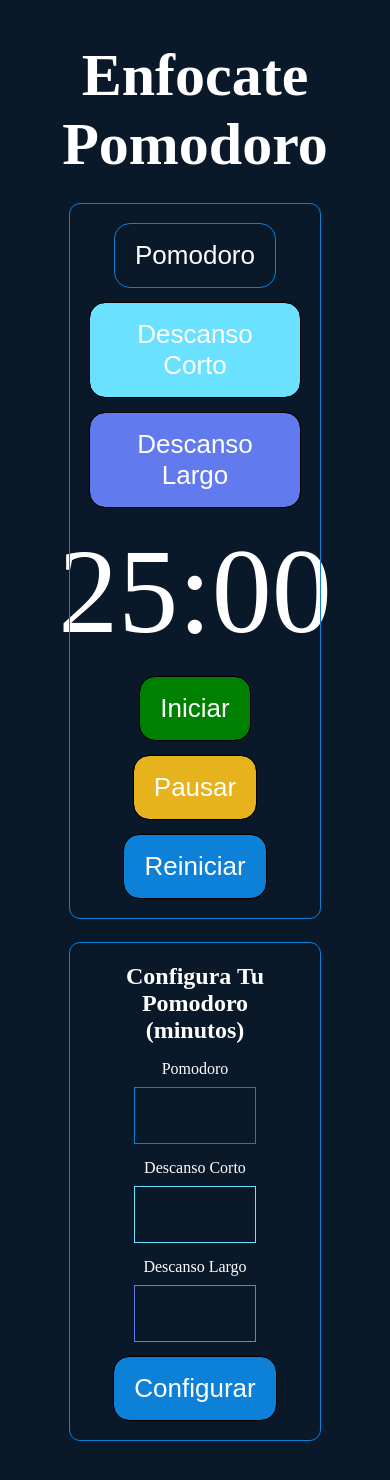
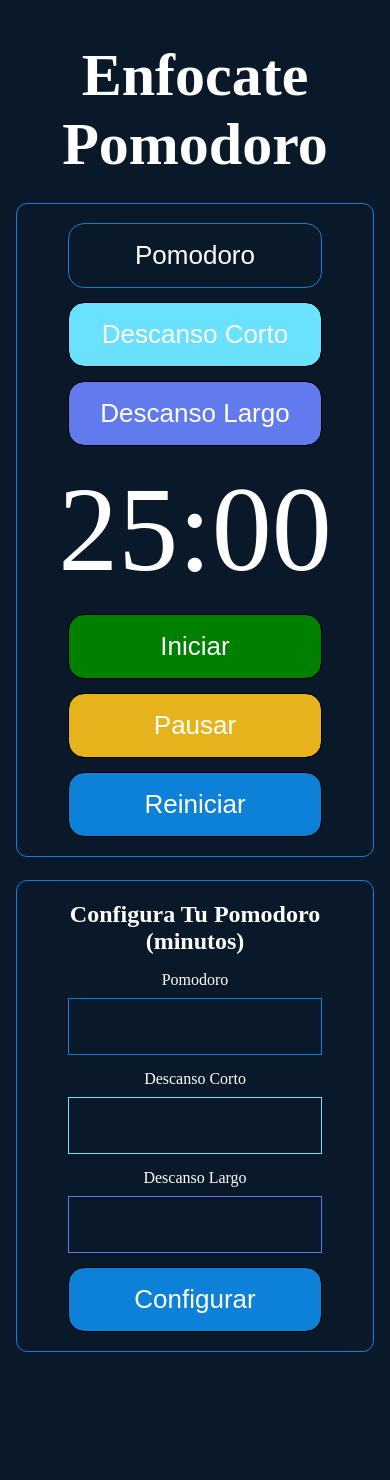
Before and after one commit to JeassonSuarez/pomodoro, a React (Vite) app: page / in a window 390 px wide. After the commit the page ends 1392 px from the top, so only its background shows below. Built offline with nearby package versions, Linux system fonts and the light colour scheme.

Commit message:
agregando algunos estilos que solucionan el resposive

```diff
--- a/src/App.css
+++ b/src/App.css
@@ -87,7 +87,7 @@ input {
 }
 
 h1 {
-    width: 60%;
+  width: 100%;
   font-size: 100px;
   text-align: center;
 }
@@ -199,10 +199,30 @@ h1 {
   color: #617aed;
 }
 
+@media (max-width: 767px){
+
+  .div-container-configuracion>div{
+    width: 80%;
+  }
+
+}
+
 @media (max-width:950px){
     h1{
         width: 100%;
         text-align: center;
         font-size: 60px;
     }
+
+    .div-container-pomodoro{
+      width: 90%;
+    }
+
+    .div-container-configuracion{
+      width: 90%;
+    }
+
+    .btn{
+      width: 80%;
+    }
 }
--- a/vite.config.js
+++ b/vite.config.js
@@ -5,4 +5,7 @@ import react from '@vitejs/plugin-react'
 export default defineConfig({
   plugins: [react()],
   base:'/pomodoro/',
+  server: {
+    host: '0.0.0.0'
+  }
 })
```
